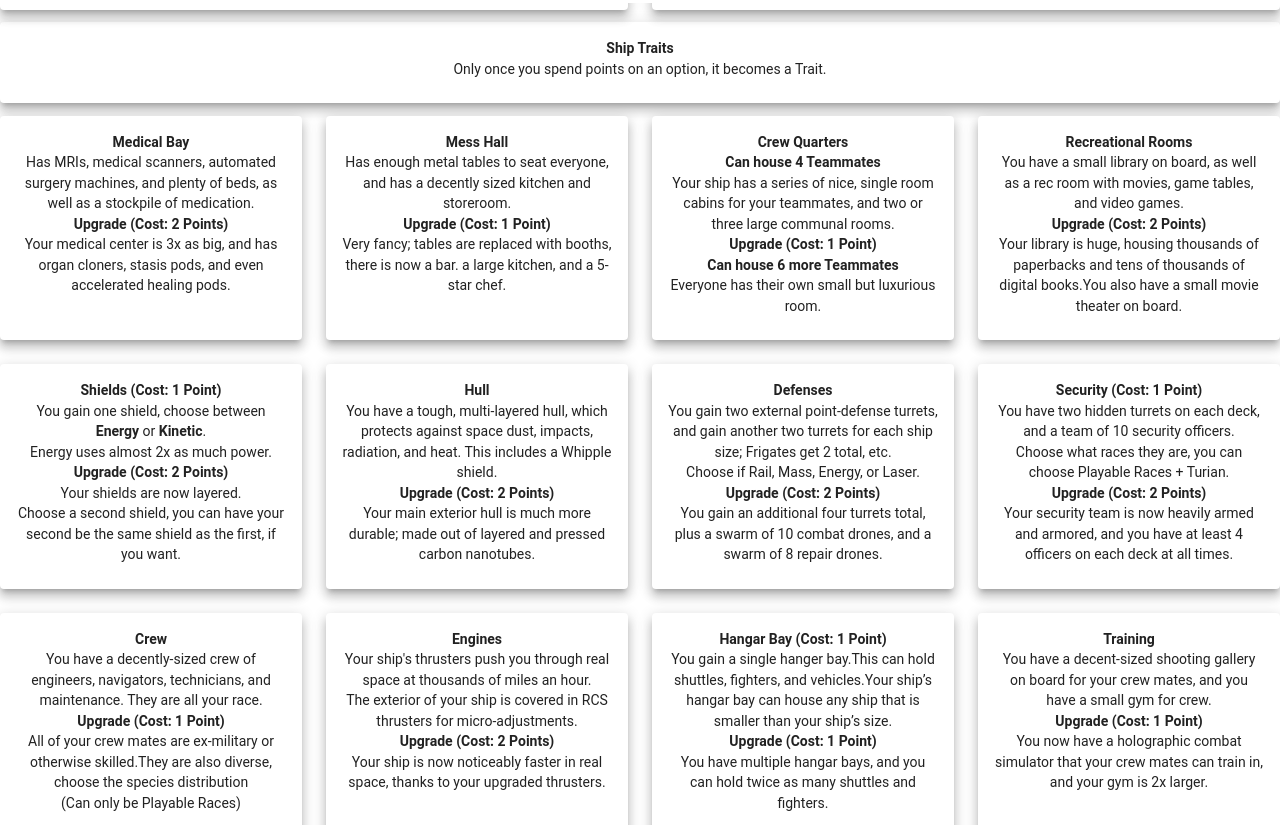
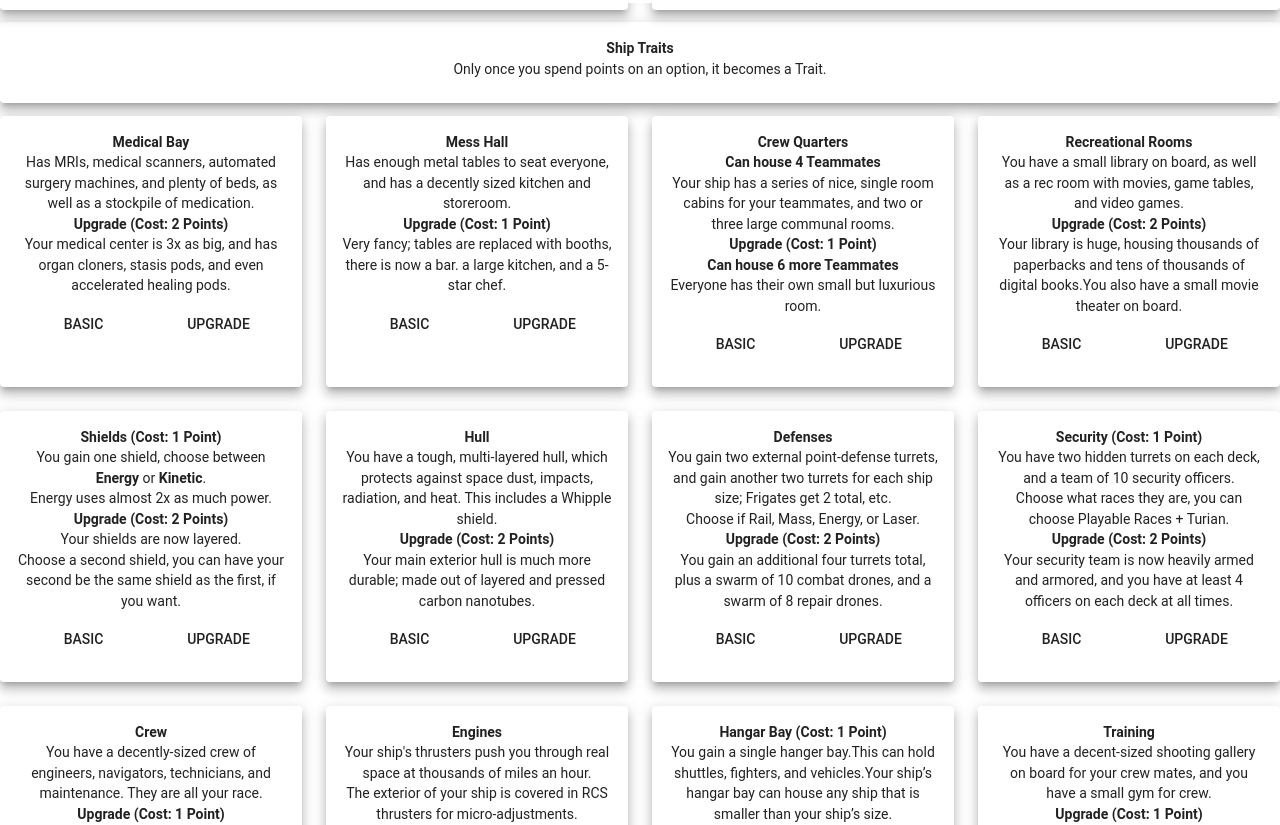
Before and after one commit to acreed1998/dotucyoa-again, a React (Create React App) app: page /ship in a window 1280 px wide. Shown: the part 797-1622 px from the top of the page. Built offline with nearby package versions, Linux system fonts and the light colour scheme.

Commit message:
nav bar actually covers everything

```diff
--- a/src/App.js
+++ b/src/App.js
@@ -33,6 +33,7 @@ class App extends Component {
         drawbacks: [],
         events: [],
         rewards: [],
+        extra_main_weapons: 0,
         section: 'Opening'
       },
       tally: {
@@ -172,6 +173,10 @@ class App extends Component {
     this.modifyPoints();
   }
 
+  modifyShipTraits(shipTraitsArray) {
+
+  }
+
   modifyMaxPoints(points) {
     const user = this.state.user;
     user.maxPoints = 75 + points;
@@ -190,7 +195,7 @@ class App extends Component {
         <Router>
           <div>
             <div>Defender of the Universe</div>
-            <BottomNavigation setBottomTab={this.setBottomTab.bind(this)} />
+            <div style={{height:'93%'}}>
               <Route path="/" exact render={() => <Opening openingText={CYOAData.opening} />} />
               <Route path="/special/" render={() => <Special
                 special={CYOAData.special}
@@ -222,6 +227,8 @@ class App extends Component {
                 changeShipStyle={this.changeShipStyle.bind(this)}
               />} />
             </div>
+          </div>
+          <BottomNavigation setBottomTab={this.setBottomTab.bind(this)} />
         </Router>
       </div>
     );
--- a/src/components/UpgradeCard.js
+++ b/src/components/UpgradeCard.js
@@ -0,0 +1,64 @@
+import React from 'react';
+import PropTypes from 'prop-types';
+import { withStyles } from '@material-ui/core/styles';
+import Card from '@material-ui/core/Card';
+import CardContent from '@material-ui/core/CardContent';
+// import Button from '@material-ui/core/Button';
+import IconButton from '@material-ui/core/IconButton';
+import Typography from '@material-ui/core/Typography';
+import Parser from 'html-react-parser';
+import { Button, CardActionArea } from '@material-ui/core';
+import { FaPlus } from "react-icons/fa";
+import { FaMinus } from "react-icons/fa";
+
+const styles = {
+  card: {
+    minWidth: 275,
+    height: '100%',
+  },
+  bullet: {
+    display: 'inline-block',
+    margin: '0 2px',
+    transform: 'scale(0.8)',
+  },
+  title: {
+    fontSize: 14,
+  },
+  pos: {
+    marginBottom: 12,
+  },
+  'card-block': {
+    display: 'flex',
+    'flex-direction': 'column',
+  },
+  'card.card-footer': {
+    'align-self': 'flex-end',
+    flex: '1 1 auto',
+  }
+};
+
+function UpgradeCard(props) {
+  const { classes } = props;
+
+  return (
+    <Card className={classes.card}
+      raised={!props.picked}
+      style={{ backgroundColor: props.picked === false ? 'white' : 'lime' }}>
+      <CardContent>
+        <Typography component="div">
+          {Parser(props.cardText)}
+        </Typography>
+        <div style={{ display: 'inline-flex', marginTop: 10, width: '100%', alignItems: 'end', position: 'sticky' }}>
+          <Button onClick={props.onMinus} style={{ width: '50%' }}>Basic</Button>
+          <Button onClick={props.onPlus} style={{ width: '50%' }}>Upgrade</Button>
+        </div>
+      </CardContent>
+    </Card>
+  );
+}
+
+UpgradeCard.propTypes = {
+  classes: PropTypes.object.isRequired,
+};
+
+export default withStyles(styles)(UpgradeCard);
--- a/src/routes/Ship.js
+++ b/src/routes/Ship.js
@@ -3,6 +3,7 @@ import NoChoiceCard from '../components/NoChoiceCard';
 import ChoiceCard from '../components/ChoiceCard';
 import _ from 'lodash';
 import GridItem from '@material-ui/core/Grid';
+import UpgradeCard from "../components/UpgradeCard";
 // import MultiChoiceCard from '../components/MultiChoiceCard';
 
 export default class Ship extends Component {
@@ -71,6 +72,17 @@ export default class Ship extends Component {
         <NoChoiceCard cardText={this.props.ship_traits.opening} />
         <GridItem container spacing={24} justify='space-evenly'>
           {_.map(this.props.ship_traits.choices, (choice, index) => {
+            if (choice.upgrade) {
+              return (
+                <GridItem key={`ship_traits-grid-${index}`} item xs>
+                  <UpgradeCard
+                    cardText={choice.text}
+                    special={index}
+                    picked={_.includes(this.props.user.ship_traits, choice)}
+                    onClick={() => { console.log('mine') }} />
+                </GridItem>
+              );
+            } else {
               return (
                 <GridItem key={`ship_traits-grid-${index}`} item xs>
                   <ChoiceCard
@@ -80,6 +92,7 @@ export default class Ship extends Component {
                     onClick={() => { console.log('mine') }} />
                 </GridItem>
               );
+            }
           })}
         </GridItem>
       </div>
```
Also changed, not shown: src/data/json_for_index.json. Lines whose indentation alone changed are shown as unchanged.
